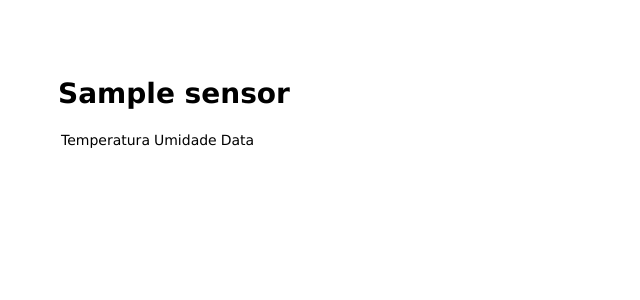
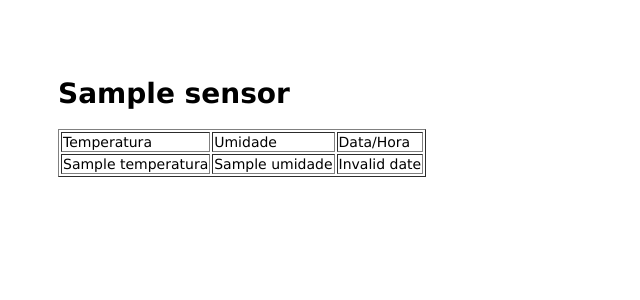
Before and after one commit to luizbag/kit-iot, a Node server app: template views/sensores/show.jade in a window 1280 px wide. Shown: the top 300 px of the page, without its empty margins (0-640 px from the left). Run offline with Node 20, Linux system fonts and the light colour scheme; the template is opened without the code that fills it: most values are stand-ins (such as "Sample title", 1, 10 or a date in 2020); some libraries are stand-ins or nearby versions.

Commit message:
Ajeitando o timestamp

```diff
--- a/app.js
+++ b/app.js
@@ -5,6 +5,7 @@
 var cookieParser = require('cookie-parser');
 var bodyParser = require('body-parser');
 var mongoAdapter = require('./db');
+var moment = require('moment');
 
 mongoAdapter.connect("mongodb://localhost/kit-iot", function(err){
   if(err) console.log(err);
@@ -16,6 +17,10 @@
 var users = require('./routes/users');
 
 var app = express();
+
+app.locals.format_date = function(miliseconds) {
+  return moment(miliseconds).format('DD/MM/YYYY HH:mm:ss');
+};
 
 // view engine setup
 app.set('views', path.join(__dirname, 'views'));
--- a/package.json
+++ b/package.json
@@ -11,6 +11,7 @@
     "debug": "~2.2.0",
     "express": "~4.13.1",
     "jade": "~1.11.0",
+    "moment": "^2.12.0",
     "mongodb": "^2.1.10",
     "morgan": "~1.6.1",
     "serve-favicon": "~2.3.0"
--- a/routes/sensores.js
+++ b/routes/sensores.js
@@ -25,7 +25,7 @@
 });
 
 router.post("/:id", function(req, res, next) {
-	req.body.data_hora = new Date().getTime()/1000;
+	req.body.data_hora = new Date().getTime();
 	mongoAdapter.findDocument(collection, {id: req.params.id}, function(err, doc) {
 		if(err) console.log(err);
 		else {
--- a/views/sensores/show.jade
+++ b/views/sensores/show.jade
@@ -2,12 +2,13 @@
 
 block content
 	h1= sensor.nome
-	table
+	table(border="1")
 		tr
 			td Temperatura
 			td Umidade
-			td Data
+			td Data/Hora
 		each leitura in sensor.leituras
 			tr
-				each atr in leitura
-					td= atr
+				td= leitura.temperatura
+				td= leitura.umidade
+				td= format_date(leitura.data_hora)
```
